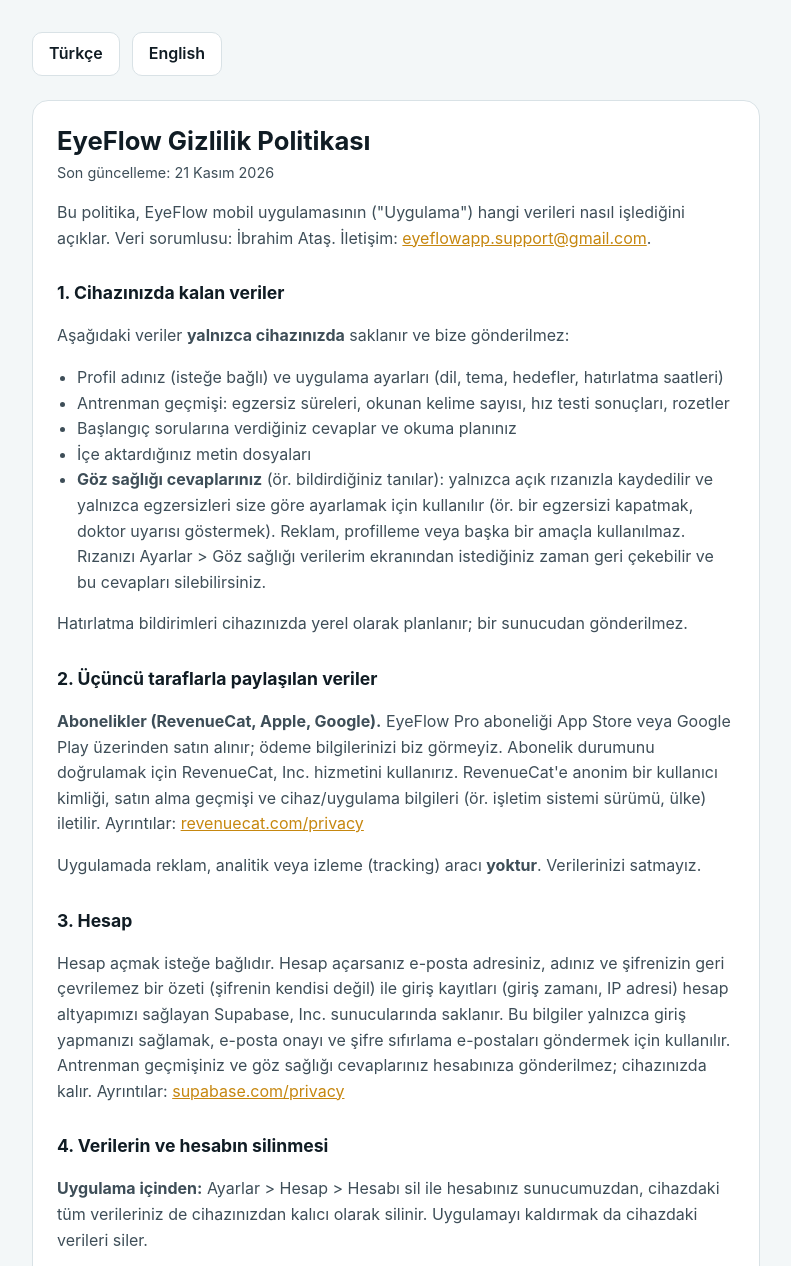
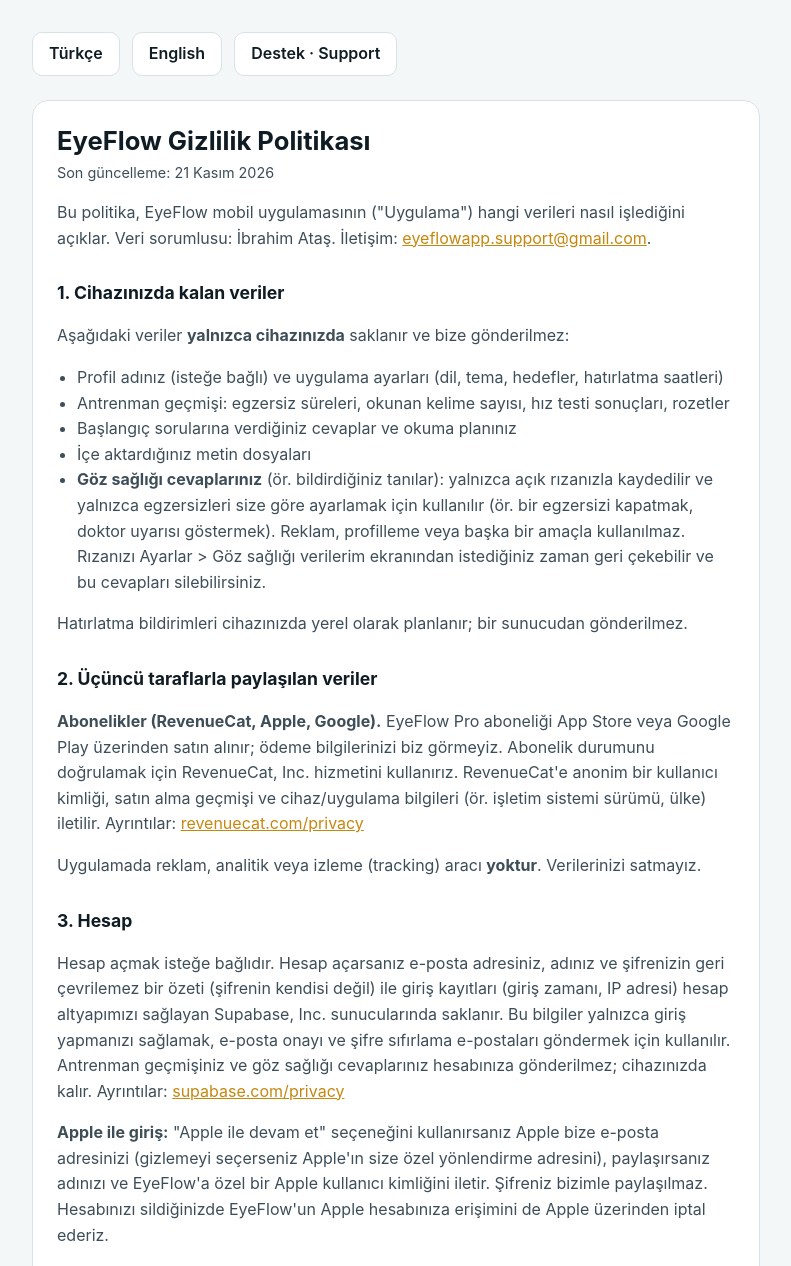
Before and after one commit to ibrahim-atas-36/eyeflow-privacy, a plain HTML site: page index.html in a window 1280 px wide. Shown: the top 1266 px of the page, without its empty margins (244-1035 px from the left). Drawn offline with Linux system fonts and the light colour scheme.

Commit message:
Privacy policy: support link and Sign in with Apple section

```diff
--- a/index.html
+++ b/index.html
@@ -18,7 +18,7 @@
     font: 16px/1.6 -apple-system, BlinkMacSystemFont, "Segoe UI", Roboto, "Helvetica Neue", Arial, sans-serif;
   }
   main { max-width: 760px; margin: 0 auto; padding: 32px 16px 64px; }
-  nav { display: flex; gap: 12px; margin-bottom: 24px; }
+  nav { display: flex; flex-wrap: wrap; gap: 12px; margin-bottom: 24px; }
   nav a {
     display: inline-flex; align-items: center; min-height: 44px; padding: 0 16px;
     border: 1px solid var(--line); border-radius: 10px; background: var(--surface);
@@ -38,6 +38,7 @@
   <nav aria-label="Dil / Language">
     <a href="#tr" hreflang="tr">Türkçe</a>
     <a href="#en" hreflang="en">English</a>
+    <a href="support/">Destek · Support</a>
   </nav>
 
   <article id="tr" lang="tr">
@@ -62,6 +63,7 @@
 
     <h2>3. Hesap</h2>
     <p>Hesap açmak isteğe bağlıdır. Hesap açarsanız e-posta adresiniz, adınız ve şifrenizin geri çevrilemez bir özeti (şifrenin kendisi değil) ile giriş kayıtları (giriş zamanı, IP adresi) hesap altyapımızı sağlayan Supabase, Inc. sunucularında saklanır. Bu bilgiler yalnızca giriş yapmanızı sağlamak, e-posta onayı ve şifre sıfırlama e-postaları göndermek için kullanılır. Antrenman geçmişiniz ve göz sağlığı cevaplarınız hesabınıza gönderilmez; cihazınızda kalır. Ayrıntılar: <a href="https://supabase.com/privacy">supabase.com/privacy</a></p>
+    <p><strong>Apple ile giriş:</strong> "Apple ile devam et" seçeneğini kullanırsanız Apple bize e-posta adresinizi (gizlemeyi seçerseniz Apple'ın size özel yönlendirme adresini), paylaşırsanız adınızı ve EyeFlow'a özel bir Apple kullanıcı kimliğini iletir. Şifreniz bizimle paylaşılmaz. Hesabınızı sildiğinizde EyeFlow'un Apple hesabınıza erişimini de Apple üzerinden iptal ederiz.</p>
 
     <h2 id="hesabi-sil">4. Verilerin ve hesabın silinmesi</h2>
     <p><strong>Uygulama içinden:</strong> Ayarlar &gt; Hesap &gt; Hesabı sil ile hesabınız sunucumuzdan, cihazdaki tüm verileriniz de cihazınızdan kalıcı olarak silinir. Uygulamayı kaldırmak da cihazdaki verileri siler.</p>
@@ -103,6 +105,7 @@
 
     <h2>3. Account</h2>
     <p>An account is optional. If you create one, your email address, your name, an irreversible hash of your password (never the password itself) and sign-in records (time, IP address) are stored on the servers of Supabase, Inc., which provides our account infrastructure. They are used only to sign you in and to send confirmation and password-reset emails. Your training history and eye-health answers are not sent to your account; they stay on your device. Details: <a href="https://supabase.com/privacy">supabase.com/privacy</a></p>
+    <p><strong>Sign in with Apple:</strong> if you choose "Continue with Apple", Apple shares your email address (or, if you choose to hide it, a private relay address), your name if you share it, and an Apple user ID unique to EyeFlow. Your password is never shared with us. When you delete your account, we also revoke EyeFlow's access to your Apple account through Apple.</p>
 
     <h2 id="delete-account">4. Deleting your data and account</h2>
     <p><strong>In the App:</strong> Settings &gt; Account &gt; Delete account permanently deletes your account from our server and all data from your device. Uninstalling the App also removes the data on your device.</p>
```
